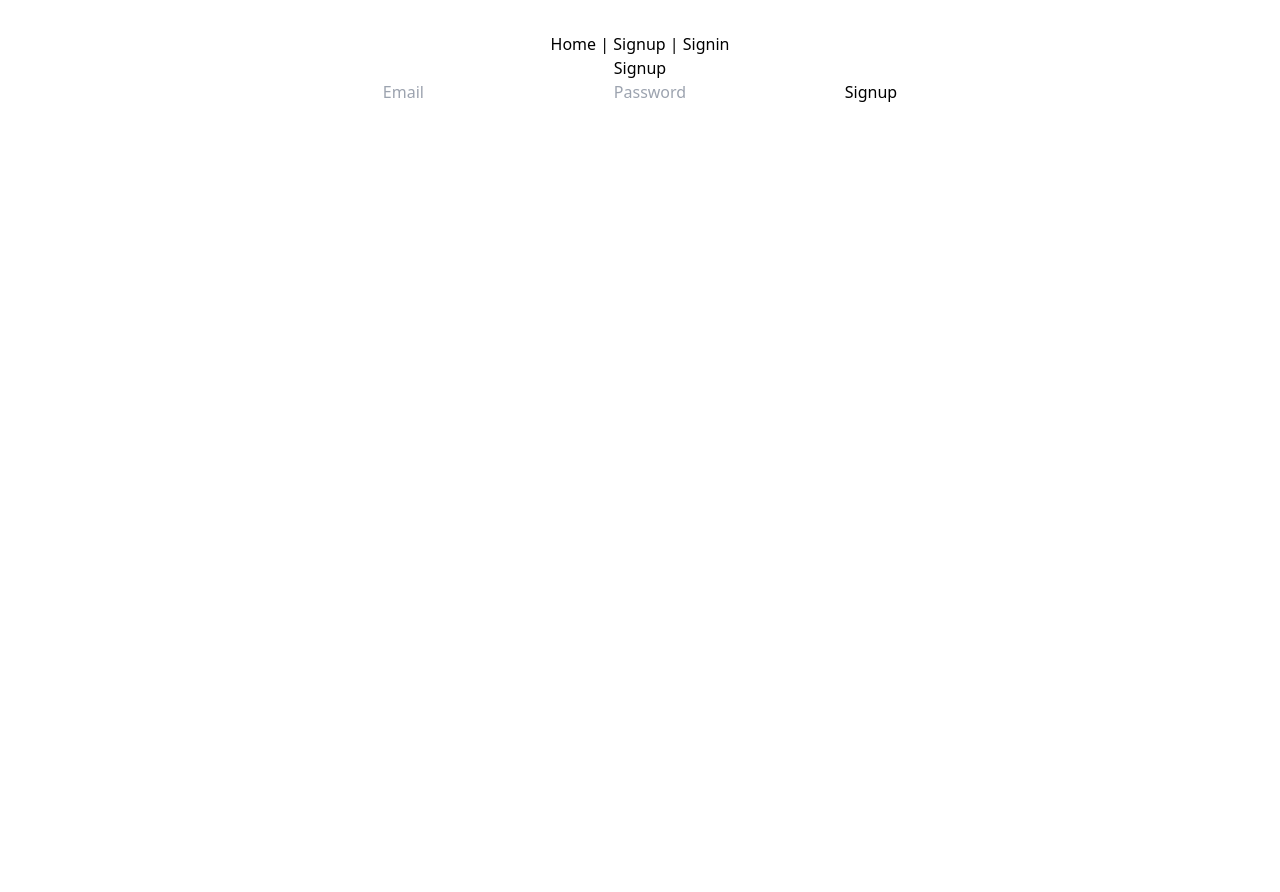
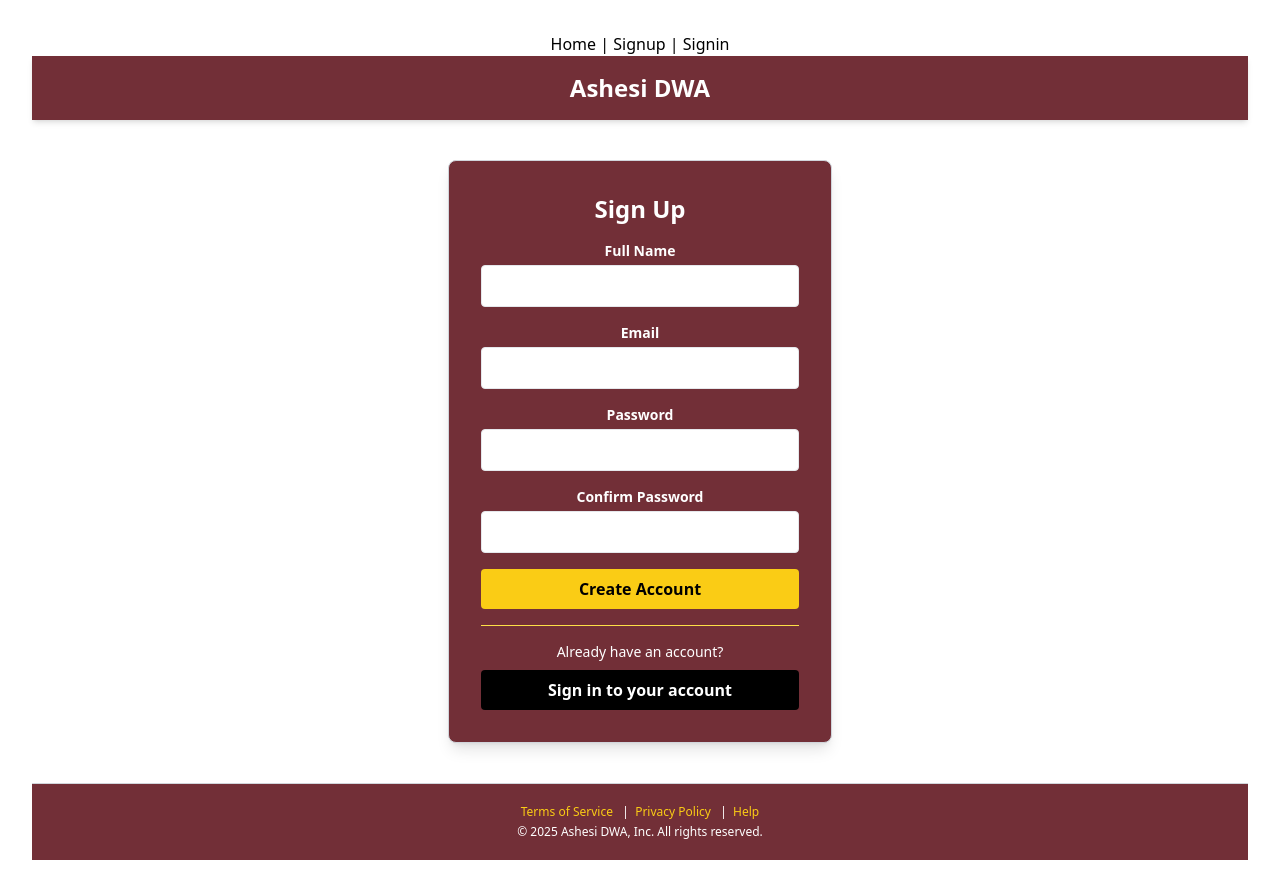
Before and after one commit to madstone0-0/dwa, a React (Vite) app in the folder frontend/: page /signup in a window 1280 px wide. Before the commit the page ends 800 px from the top, so only its background shows below. Built offline with nearby package versions, Linux system fonts and the light colour scheme.

Commit message:
frontend for signup page done

```diff
--- a/frontend/src/pages/signup.tsx
+++ b/frontend/src/pages/signup.tsx
@@ -1,37 +1,103 @@
-import { useState } from 'react';
+import React, { useState } from 'react';
+import { useNavigate } from 'react-router-dom';
 
-function signup() {
+function Signup() {
+    const [name, setName] = useState('');
     const [email, setEmail] = useState('');
     const [password, setPassword] = useState('');
+    const [confirmPassword, setConfirmPassword] = useState('');
+    const [error, setError] = useState('');
+    const navigate = useNavigate();
 
     const handleSignup = (e: React.FormEvent) => {
         e.preventDefault();
-        console.log('Signup details:', { email, password });
-        // Call API here
+        if (!name || !email || !password || !confirmPassword) {
+            setError('All fields are required.');
+            return;
+        }
+        if (password !== confirmPassword) {
+            setError('Passwords do not match.');
+            return;
+        }
+        console.log('Signup details:', { name, email, password });
+        setError('');
+        navigate('/signin');
     };
 
     return (
-        <div>
-            <h2>Signup</h2>
-            <form onSubmit={handleSignup}>
+        <div className="flex flex-col min-h-screen bg-white">
+            {/* Header Section */}
+            <header className="bg-wine py-4 shadow-md flex justify-center" style={{ backgroundColor: '#722F37' }}>
+                <h1 className="text-white text-2xl font-bold">Ashesi DWA</h1>
+            </header>
+
+            {/* Main Content */}
+            <div className="flex flex-grow justify-center items-center py-10">
+                <div className="bg-wine p-8 rounded-lg shadow-lg w-96 border border-gray-300" style={{ backgroundColor: '#722F37' }}>
+                    <h2 className="text-white text-2xl font-bold mb-4 text-center">Sign Up</h2>
+                    {error && <p className="bg-yellow-300 text-black p-2 rounded mb-4">{error}</p>}
+                    <form onSubmit={handleSignup} className="flex flex-col">
+                        <label className="text-white text-sm font-bold mb-1">Full Name</label>
+                        <input
+                            type="text"
+                            value={name}
+                            onChange={(e) => setName(e.target.value)}
+                            required
+                            className="p-2 mb-4 border rounded w-full focus:outline-none focus:ring-2 focus:ring-yellow-500"
+                        />
+                        <label className="text-white text-sm font-bold mb-1">Email</label>
                         <input
                             type="email"
-                    placeholder="Email"
                             value={email}
                             onChange={(e) => setEmail(e.target.value)}
                             required
+                            className="p-2 mb-4 border rounded w-full focus:outline-none focus:ring-2 focus:ring-yellow-500"
                         />
+                        <label className="text-white text-sm font-bold mb-1">Password</label>
                         <input
                             type="password"
-                    placeholder="Password"
                             value={password}
                             onChange={(e) => setPassword(e.target.value)}
                             required
+                            className="p-2 mb-4 border rounded w-full focus:outline-none focus:ring-2 focus:ring-yellow-500"
                         />
-                <button type="submit">Signup</button>
+                        <label className="text-white text-sm font-bold mb-1">Confirm Password</label>
+                        <input
+                            type="password"
+                            value={confirmPassword}
+                            onChange={(e) => setConfirmPassword(e.target.value)}
+                            required
+                            className="p-2 mb-4 border rounded w-full focus:outline-none focus:ring-2 focus:ring-yellow-500"
+                        />
+                        <button
+                            type="submit"
+                            className="bg-yellow-400 text-black py-2 rounded font-bold hover:bg-yellow-500 w-full"
+                        >
+                            Create Account
+                        </button>
                     </form>
+                    <hr className="my-4 border-yellow-300" />
+                    <p className="text-white text-sm text-center">Already have an account?</p>
+                    <button
+                        className="bg-black text-white py-2 rounded font-bold hover:bg-gray-800 w-full mt-2"
+                        onClick={() => navigate('/signin')}
+                    >
+                        Sign in to your account
+                    </button>
+                </div>
+            </div>
+
+            {/* Footer Section */}
+            <footer className="bg-wine text-white text-center py-5 text-xs border-t border-gray-300" style={{ backgroundColor: '#722F37' }}>
+                <p className="mb-1">
+                    <span className="text-yellow-400 cursor-pointer hover:underline">Terms of Service</span> &nbsp; | &nbsp;
+                    <span className="text-yellow-400 cursor-pointer hover:underline">Privacy Policy</span> &nbsp; | &nbsp;
+                    <span className="text-yellow-400 cursor-pointer hover:underline">Help</span>
+                </p>
+                <p>&copy; {new Date().getFullYear()} Ashesi DWA, Inc. All rights reserved.</p>
+            </footer>
         </div>
     );
 }
 
-export default signup;
+export default Signup;
```
Lines whose indentation alone changed are shown as unchanged.
